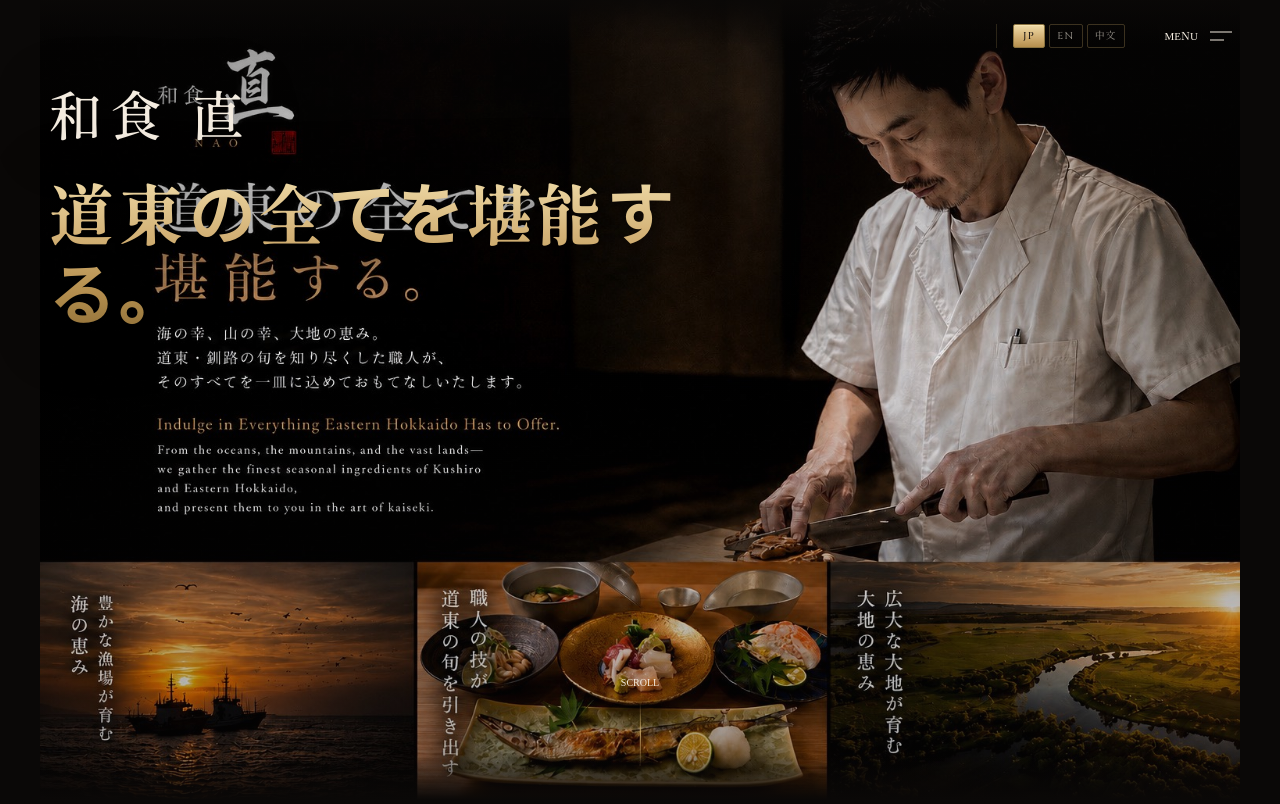
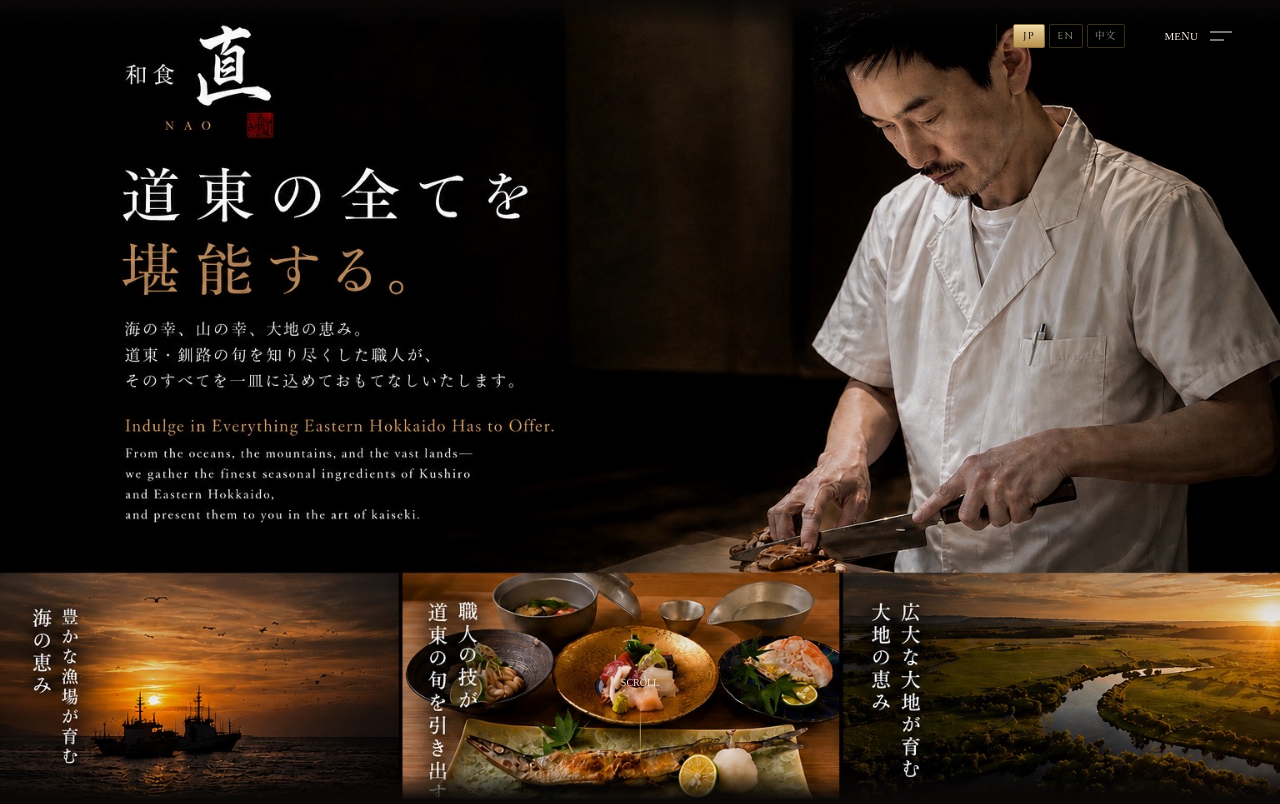
Before and after one commit to daisukekenkoudaiichi-lgtm/nao-LP, a plain HTML site: page washoku-nao/index.html in a window 1280 px wide. Shown: the top 804 px of the page. Drawn offline with Linux system fonts and the light colour scheme; a web font is replaced by a local one.

Commit message:
ヒーロービュー改修

```diff
--- a/washoku-nao/css/style.css
+++ b/washoku-nao/css/style.css
@@ -127,15 +127,15 @@
     }
   }
 
-  /* hero — smartphone: full-bleed portrait; desktop: letterboxed landscape */
+  /* hero — 両画像ともテキスト埋め込み済み: 全サイズ cover で全画面表示 */
   #hero .hero-bg-img {
     object-fit: cover;
     object-position: center top;
   }
-  @media (min-width: 640px) {
+  @media (min-width: 768px) {
     #hero .hero-bg-img {
-      object-fit: contain;
-      object-position: center;
+      object-fit: cover;
+      object-position: center center;
     }
   }
   #hero .hero-scrim {
--- a/washoku-nao/index.html
+++ b/washoku-nao/index.html
@@ -73,25 +73,17 @@
   <section class="relative w-full bg-ink overflow-hidden" id="hero">
     <div class="absolute inset-0">
       <picture>
-        <!-- mobile: portrait hero (text baked in) -->
-        <source media="(max-width: 639px)" srcset="assets/images/hero-mobile.jpg">
-        <!-- desktop: landscape hero -->
-        <img src="assets/images/1c570a32-4d1c-49a2-9bf0-fcdea9507997.jpg" alt="和食 直 — 道東の全てを堪能する" class="hero-bg-img h-full w-full max-h-full select-none" decoding="async" draggable="false">
+        <!-- スマホ: 縦型ヒーロー画像（テキスト埋め込み済み） -->
+        <source media="(max-width: 767px)" srcset="assets/images/hero-mobile.jpg">
+        <!-- PC: 横型ヒーロー画像（テキスト埋め込み済み） -->
+        <img src="assets/images/hero-desktop.jpg" alt="和食 直 — 道東の全てを堪能する" class="hero-bg-img h-full w-full select-none" decoding="async" draggable="false">
       </picture>
-      <div class="hero-scrim pointer-events-none absolute inset-0" aria-hidden="true"></div>
-      <div class="absolute inset-x-0 top-0 h-28 vignette-top pointer-events-none md:h-32"></div>
-      <div class="absolute inset-x-0 bottom-0 h-24 vignette-bottom pointer-events-none md:h-32"></div>
+      <div class="absolute inset-x-0 top-0 h-20 vignette-top pointer-events-none"></div>
+      <div class="absolute inset-x-0 bottom-0 h-20 vignette-bottom pointer-events-none"></div>
     </div>
 
-    <!-- テキストオーバーレイ: モバイルは画像に埋め込み済みなので非表示 -->
-    <div class="hero-fg pointer-events-none absolute inset-0 z-[15] hidden sm:flex flex-col items-start px-5 pt-[max(5rem,calc(env(safe-area-inset-top,0px)+3.5rem))] sm:px-8 md:px-12 md:pt-[max(5.5rem,calc(env(safe-area-inset-top,0px)+4rem))]">
-      <p class="hero-brand pointer-events-auto font-ja font-medium tracking-wider text-cream">
-        <span class="hero-brand-line">和食 <span class="text-gold">直</span></span>
-      </p>
-      <h1 class="hero-headline pointer-events-auto gold-foil font-ja font-semibold leading-[1.28] tracking-wide">
-        <span class="hero-headline-inner">道東の全てを<br class="md:hidden">堪能する。</span>
-      </h1>
-    </div>
+    <!-- 両画像ともテキスト埋め込み済みのため非表示（アクセシビリティ用に残す） -->
+    <h1 class="sr-only">和食 直 — 道東の全てを堪能する</h1>
 
     <!-- Scroll cue -->
     <div class="absolute left-1/2 z-20 flex -translate-x-1/2 flex-col items-center gap-2 pb-[max(0.35rem,env(safe-area-inset-bottom,0px))] max-md:bottom-5 bottom-6 md:bottom-7 md:gap-3">
```
Also changed, not shown: S__42172427_0.jpg (added), S__42467333.jpg (added), washoku-nao/assets/images/hero-desktop.jpg (added).
